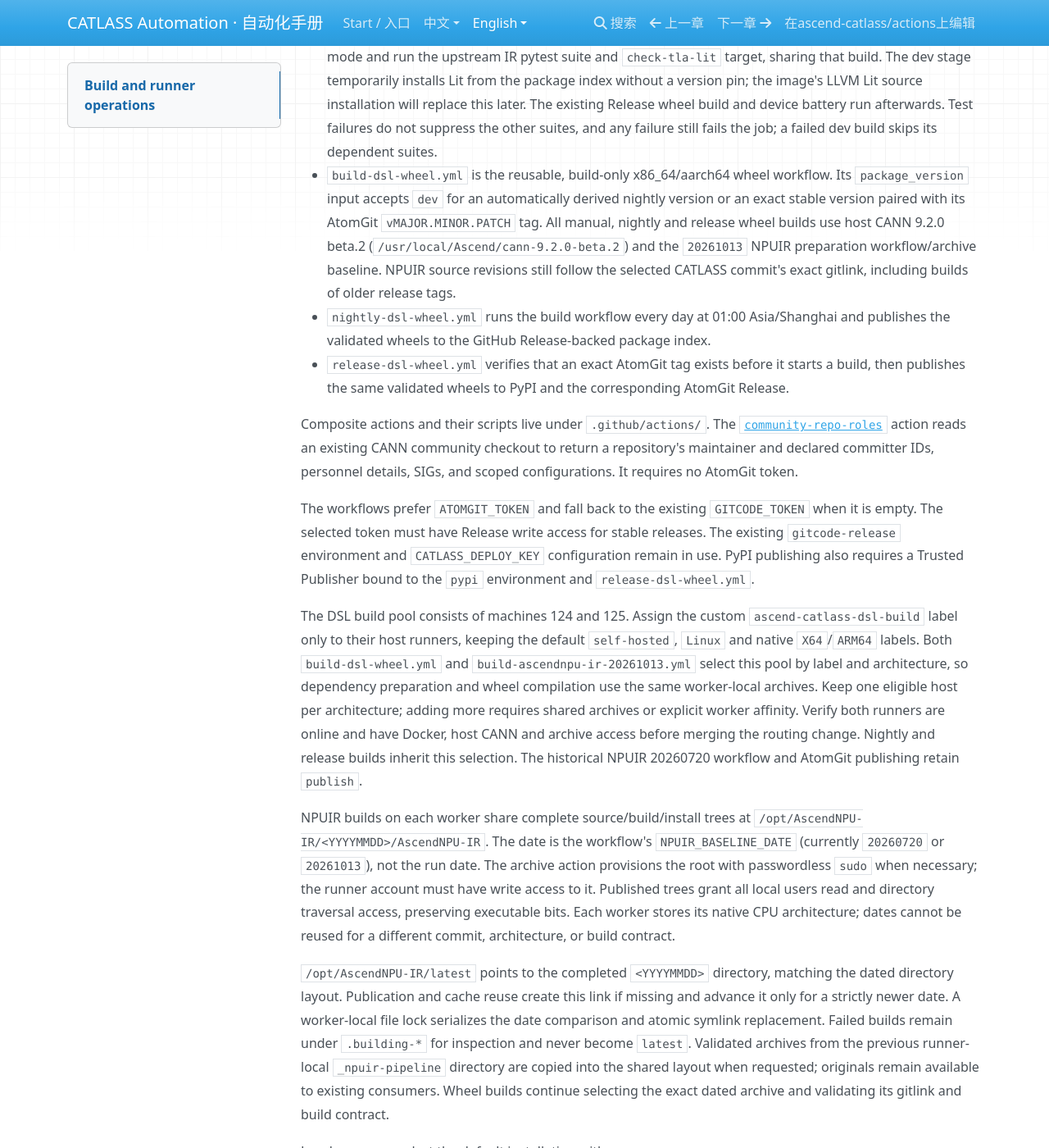
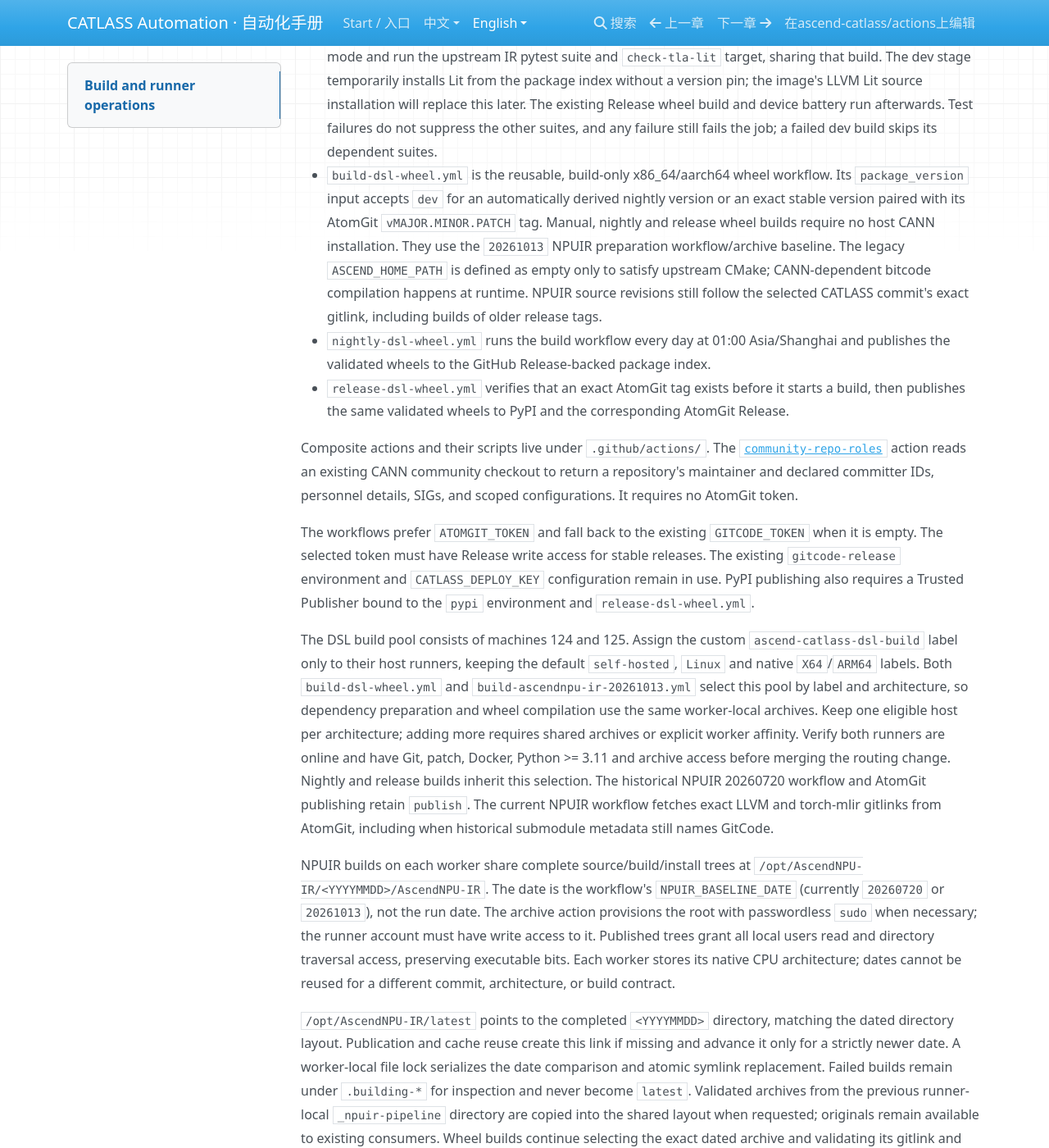
Before and after one commit to ascend-catlass/actions, an MkDocs documentation site: the page built from docs/en/operations.md, in a window 1280 px wide and 1400 px high, scrolled down 1138 px. Shown: the whole window at 82% size. Built offline with MkDocs 1.6.1, drawn with Linux system fonts in a browser that asks for light colours; nearby versions of some CDN libraries.

Commit message:
fix: build DSL wheels without host CANN and fetch migrated gitlinks

```diff
--- a/docs/en/operations.md
+++ b/docs/en/operations.md
@@ -64,9 +64,10 @@
   workflow. Its `package_version` input accepts `dev` for an automatically
   derived nightly version or an exact stable version paired with its AtomGit
   `vMAJOR.MINOR.PATCH` tag.
-  All manual, nightly and release wheel builds use host CANN 9.2.0 beta.2
-  (`/usr/local/Ascend/cann-9.2.0-beta.2`) and the `20261013` NPUIR preparation
-  workflow/archive baseline. NPUIR source revisions still follow the selected
+  Manual, nightly and release wheel builds require no host CANN installation.
+  They use the `20261013` NPUIR preparation workflow/archive baseline.
+  The legacy `ASCEND_HOME_PATH` is defined as empty only to satisfy upstream
+  CMake; CANN-dependent bitcode compilation happens at runtime. NPUIR source revisions still follow the selected
   CATLASS commit's exact gitlink, including builds of older release tags.
 - `nightly-dsl-wheel.yml` runs the build workflow every day at 01:00
   Asia/Shanghai and publishes the validated wheels to the GitHub Release-backed
@@ -95,9 +96,11 @@ The DSL build pool consists of machines 124 and 125. Assign the custom
 label and architecture, so dependency preparation and wheel compilation use the
 same worker-local archives. Keep one eligible host per architecture; adding
 more requires shared archives or explicit worker affinity. Verify both runners
-are online and have Docker, host CANN and archive access before merging the
+are online and have Git, patch, Docker, Python >= 3.11 and archive access before merging the
 routing change. Nightly and release builds inherit this selection. The
 historical NPUIR 20260720 workflow and AtomGit publishing retain `publish`.
+The current NPUIR workflow fetches exact LLVM and torch-mlir gitlinks from
+AtomGit, including when historical submodule metadata still names GitCode.
 
 NPUIR builds on each worker share complete source/build/install trees at
 `/opt/AscendNPU-IR/<YYYYMMDD>/AscendNPU-IR`. The date is the workflow's
```
Also changed, not shown: 3 other files.
